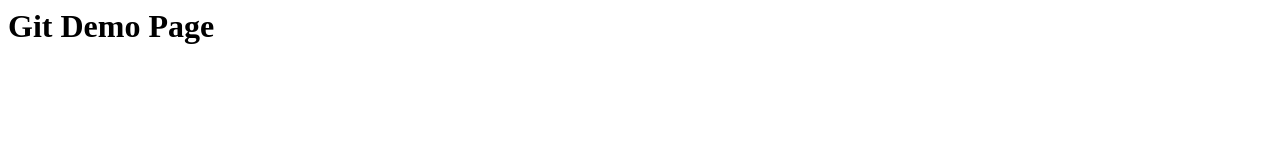
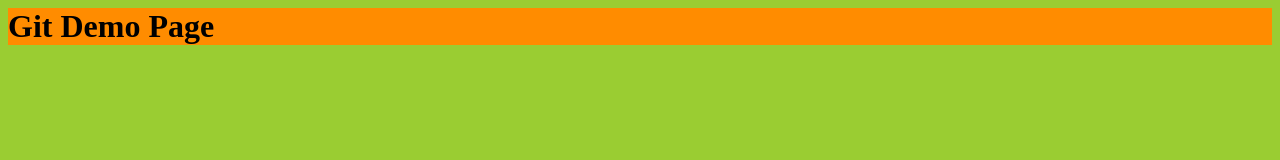
Before and after one commit to ChugThaJug/newnewgit, a plain HTML site: page index.html in a window 1280 px wide. Drawn offline with Linux system fonts and the light colour scheme.

Commit message:
updated styles

```diff
--- a/index.html
+++ b/index.html
@@ -4,6 +4,7 @@
     <meta http-equiv="X-UA-Compatible" content="IE=edge">
     <meta name="viewport" content="width=device-width, initial-scale=1.0">
     <title>Document</title>
+    <link rel="stylesheet" href="styles.css">
 </head>
 <body>
     <h1>Git Demo Page</h1>
--- /dev/null
+++ b/styles.css
@@ -0,0 +1,7 @@
+body {
+    background-color: yellowgreen;
+}
+
+h1 {
+    background-color: darkorange;
+}
```
